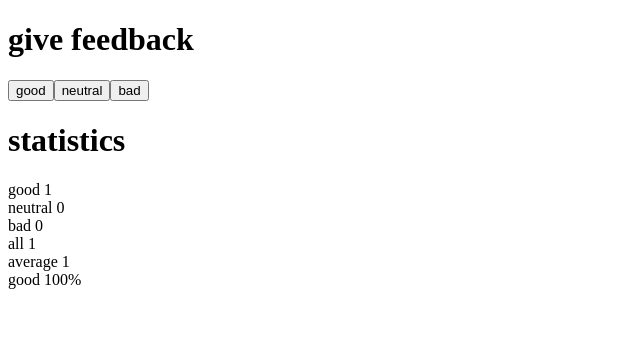
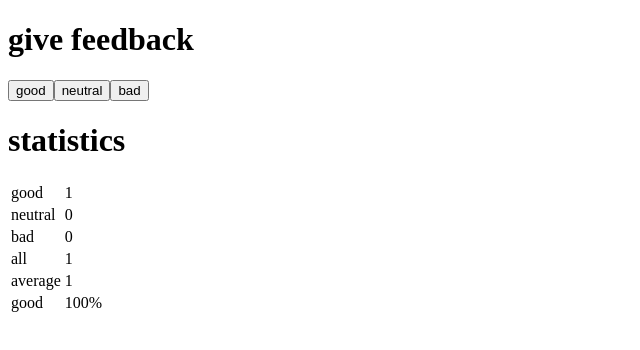
Before and after one commit to mitjarislakki/FullStackOpen, a React (Vite) app in the folder part1/unicafe/: page / in a window 1280 px wide. Both pictures are taken after a click on the button "good". Shown: the top 350 px of the page, without its empty margins (0-640 px from the left). Built offline with nearby package versions, Linux system fonts and the light colour scheme.

Commit message:
Finish 1.11

```diff
--- a/part1/unicafe/src/App.jsx
+++ b/part1/unicafe/src/App.jsx
@@ -4,7 +4,11 @@ const Header = ({text}) => <h1>{text}</h1>
 
 const Button = ({ onPress, text }) => <button onClick={onPress}>{text}</button>
 
-const StatisticLine = ({text, value}) => <div>{text} {value}</div>
+const StatisticLine = ({text, value}) => (
+  <tr>
+    <td>{text}</td>
+    <td>{value}</td>
+  </tr>)
 
 const Statistics = ({good, neutral, bad}) => {
   const total = good + neutral + bad
@@ -12,14 +16,16 @@ const Statistics = ({good, neutral, bad}) => {
     return <div>No feedback given</div>
   }
   return (
-    <div>
+    <table>
+      <tbody>
         <StatisticLine text='good' value={good}/>
         <StatisticLine text='neutral' value={neutral}/>
         <StatisticLine text='bad' value={bad}/>
         <StatisticLine text='all' value={total}/>
         <StatisticLine text='average' value={(good-bad)/(total)}/>
         <StatisticLine text='good' value={100*(good)/(total)+'%'}/>
-    </div>
+      </tbody>
+    </table>
   )
 }
 
```
Lines whose indentation alone changed are shown as unchanged.
